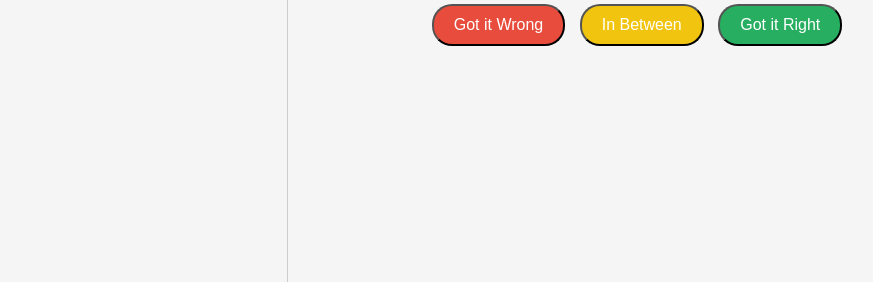
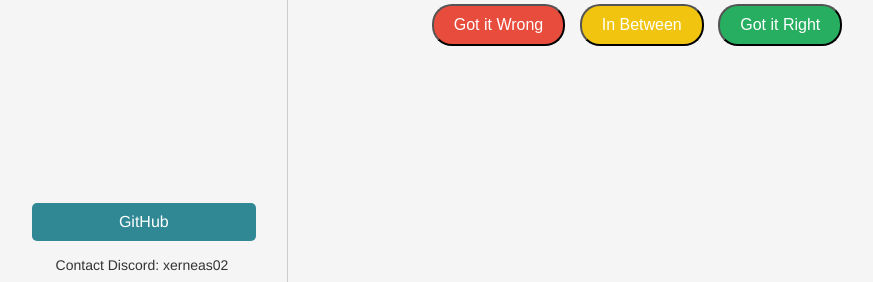
Before and after one commit to xerneas02/BirdCards, a Flask app: page / in a window 1280 px wide. Shown: the part 518-800 px from the top of the page, without its empty margins (3-876 px from the left). Run offline with Flask 3, Linux system fonts and the light colour scheme; data that the repository does not hold is empty.

Commit message:
Enhance bird learning app with filter management, responsive sidebar adjustments, and footer links

```diff
--- a/app.py
+++ b/app.py
@@ -106,10 +106,18 @@ def init_user_scores():
 def weighted_random_bird(birds_list):
     init_user_scores()
     if session.get("no_repetition", False):
+        # Construire la liste des noms d'oiseaux correspondant aux filtres
         filtered_names = [bird["Bird Name"] for bird in birds_list]
-        remaining = session.get("remaining_birds", [])
-        if not remaining or set(remaining) != set(filtered_names):
+        # Vérifier si les filtres ont changé
+        stored_filter = session.get("filtered_names")
+        if stored_filter is None or set(stored_filter) != set(filtered_names):
+            # Réinitialiser la liste et stocker les filtres actuels
             remaining = filtered_names.copy()
+            session["filtered_names"] = filtered_names
+        else:
+            remaining = session.get("remaining_birds", [])
+            if not remaining:
+                remaining = filtered_names.copy()
         chosen_name = random.choice(remaining)
         remaining.remove(chosen_name)
         session["remaining_birds"] = remaining
@@ -119,6 +127,7 @@ def weighted_random_bird(birds_list):
         scores = session["scores"]
         weights = [math.exp(-ALPHA * scores.get(bird["Bird Name"], 0)) for bird in birds_list]
         return random.choices(birds_list, weights=weights, k=1)[0]
+
 
 @app.route("/")
 def index():
--- a/static/script.js
+++ b/static/script.js
@@ -60,6 +60,11 @@ const translations = {
       const systemPrefersDark = window.matchMedia("(prefers-color-scheme: dark)").matches;
       setTheme(systemPrefersDark ? "dark" : "light");
     }
+
+    if (window.innerWidth < 768) {
+      document.getElementById("sidebar").classList.remove("active");
+    }
+
     const container = document.getElementById("imageContainer");
     if (container) {
       container.classList.add("loading");
--- a/static/style.css
+++ b/static/style.css
@@ -225,3 +225,26 @@
       display: block;
     }
   }
+
+/* Section de contact en bas de la sidebar */
+.sidebar-footer {
+  position: absolute;
+  bottom: 20px;
+  left: 20px;
+  right: 20px;
+  font-size: 14px;
+  text-align: center;
+  margin: 15px;
+}
+
+.sidebar-footer a {
+  text-decoration: none;
+  width: 88% !important;
+  margin-bottom: 0px;
+}
+
+.sidebar-footer a:hover {
+  text-decoration: underline;
+}
+
+/* (Le reste du CSS reste inchangé) */
--- a/templates/index.html
+++ b/templates/index.html
@@ -96,6 +96,13 @@
       {% endif %}
     </button>
     <input type="hidden" id="currentLanguage" value="{{ language }}">
+
+    <div class="sidebar-footer">
+      <p>
+        <a href="https://github.com/xerneas02/BirdCards/tree/main" target="_blank">GitHub</a><br>
+        Contact Discord: xerneas02
+      </p>
+    </div>
   </div>
 
   <div class="main-content">
```
